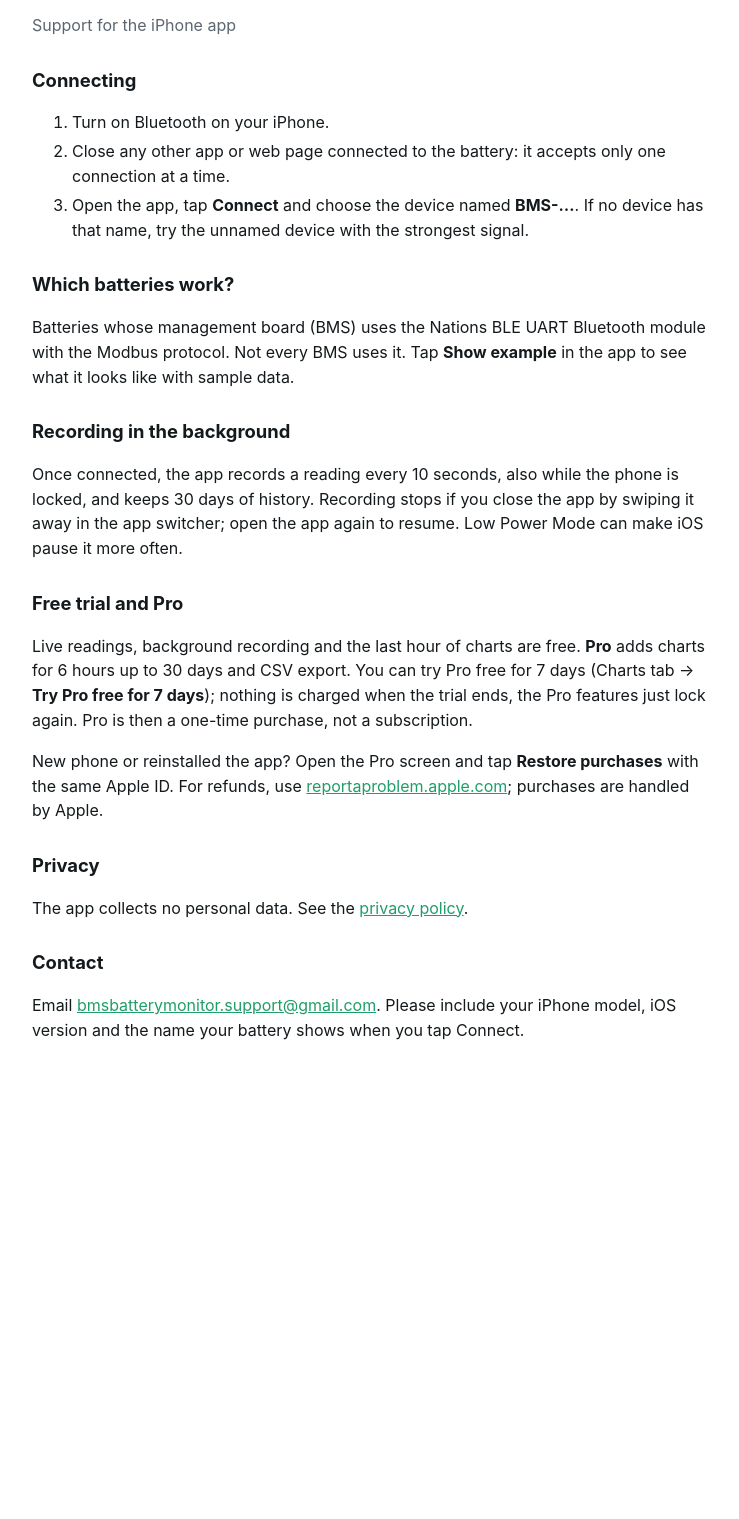
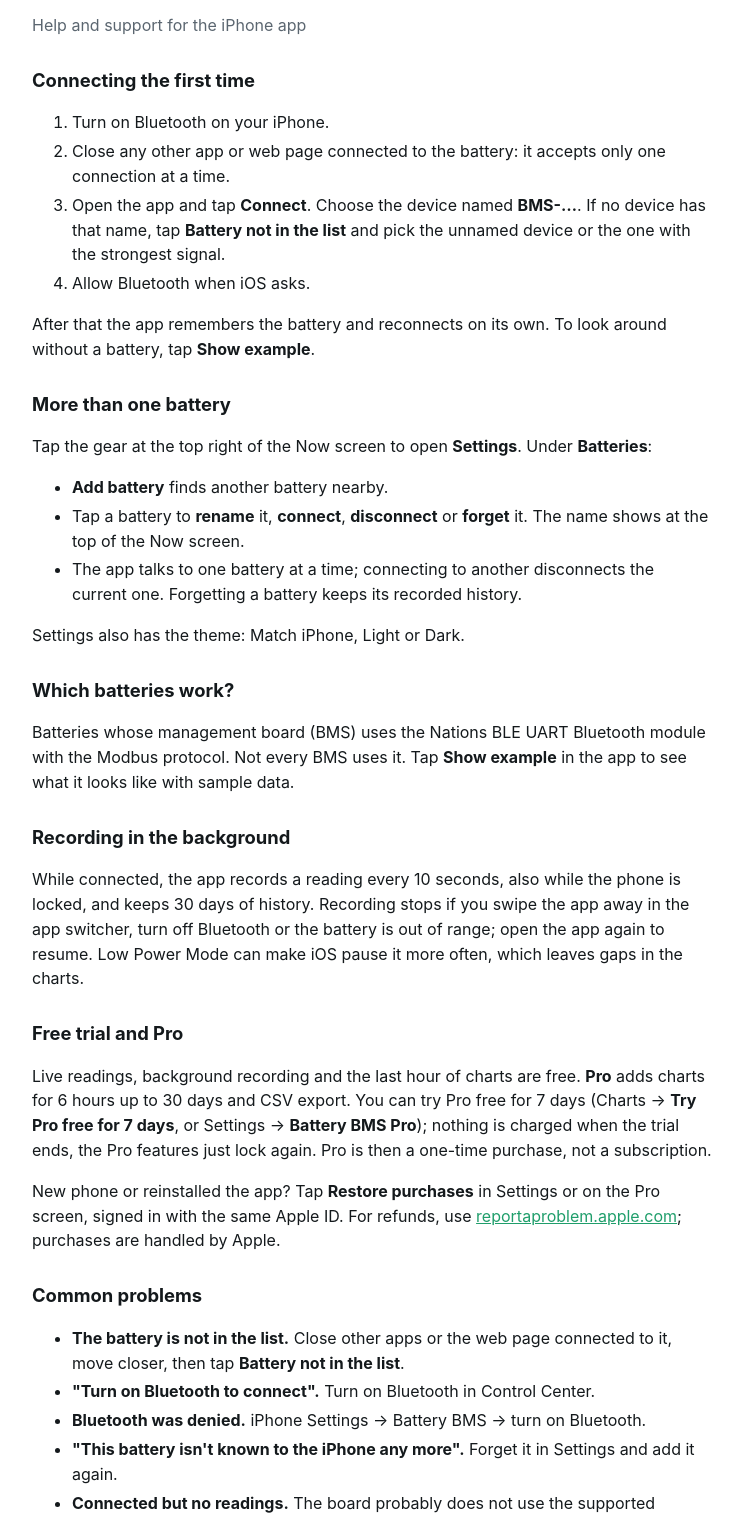
Before and after one commit to malrubaei/battery-monitor, a plain HTML site: page ios/support.html in a window 1280 px wide. Shown: the part 77-1596 px from the top of the page, without its empty margins (268-1007 px from the left). Before the commit the page ends 1200 px from the top, so only its background shows below. Drawn offline with Linux system fonts and the light colour scheme.

Commit message:
iOS pages: Settings and battery list in support and privacy, add terms of use
Co-Authored-By: Claude Opus 5.5 <noreply@anthropic.com>
Claude-Session: https://claude.ai/code/session_01QSqLpfq4rFRvHPHjUHBtbw

```diff
--- a/ios/support.html
+++ b/ios/support.html
@@ -16,30 +16,51 @@ h1{font-size:1.7rem;margin:0 0 4px}h2{font-size:1.15rem;margin:28px 0 8px}
 <body>
 <main>
 <h1>Battery BMS</h1>
-<p class="muted">Support for the iPhone app</p>
+<p class="muted">Help and support for the iPhone app</p>
 
-<h2>Connecting</h2>
+<h2>Connecting the first time</h2>
 <ol>
 <li>Turn on Bluetooth on your iPhone.</li>
 <li>Close any other app or web page connected to the battery: it accepts only one connection at a time.</li>
-<li>Open the app, tap <strong>Connect</strong> and choose the device named <strong>BMS-…</strong>. If no device has that name, try the unnamed device with the strongest signal.</li>
+<li>Open the app and tap <strong>Connect</strong>. Choose the device named <strong>BMS-…</strong>. If no device has that name, tap <strong>Battery not in the list</strong> and pick the unnamed device or the one with the strongest signal.</li>
+<li>Allow Bluetooth when iOS asks.</li>
 </ol>
+<p>After that the app remembers the battery and reconnects on its own. To look around without a battery, tap <strong>Show example</strong>.</p>
+
+<h2>More than one battery</h2>
+<p>Tap the gear at the top right of the Now screen to open <strong>Settings</strong>. Under <strong>Batteries</strong>:</p>
+<ul>
+<li><strong>Add battery</strong> finds another battery nearby.</li>
+<li>Tap a battery to <strong>rename</strong> it, <strong>connect</strong>, <strong>disconnect</strong> or <strong>forget</strong> it. The name shows at the top of the Now screen.</li>
+<li>The app talks to one battery at a time; connecting to another disconnects the current one. Forgetting a battery keeps its recorded history.</li>
+</ul>
+<p>Settings also has the theme: Match iPhone, Light or Dark.</p>
 
 <h2>Which batteries work?</h2>
 <p>Batteries whose management board (BMS) uses the Nations BLE UART Bluetooth module with the Modbus protocol. Not every BMS uses it. Tap <strong>Show example</strong> in the app to see what it looks like with sample data.</p>
 
 <h2>Recording in the background</h2>
-<p>Once connected, the app records a reading every 10 seconds, also while the phone is locked, and keeps 30 days of history. Recording stops if you close the app by swiping it away in the app switcher; open the app again to resume. Low Power Mode can make iOS pause it more often.</p>
+<p>While connected, the app records a reading every 10 seconds, also while the phone is locked, and keeps 30 days of history. Recording stops if you swipe the app away in the app switcher, turn off Bluetooth or the battery is out of range; open the app again to resume. Low Power Mode can make iOS pause it more often, which leaves gaps in the charts.</p>
 
 <h2>Free trial and Pro</h2>
-<p>Live readings, background recording and the last hour of charts are free. <strong>Pro</strong> adds charts for 6 hours up to 30 days and CSV export. You can try Pro free for 7 days (Charts tab → <strong>Try Pro free for 7 days</strong>); nothing is charged when the trial ends, the Pro features just lock again. Pro is then a one-time purchase, not a subscription.</p>
-<p>New phone or reinstalled the app? Open the Pro screen and tap <strong>Restore purchases</strong> with the same Apple ID. For refunds, use <a href="https://reportaproblem.apple.com">reportaproblem.apple.com</a>; purchases are handled by Apple.</p>
+<p>Live readings, background recording and the last hour of charts are free. <strong>Pro</strong> adds charts for 6 hours up to 30 days and CSV export. You can try Pro free for 7 days (Charts → <strong>Try Pro free for 7 days</strong>, or Settings → <strong>Battery BMS Pro</strong>); nothing is charged when the trial ends, the Pro features just lock again. Pro is then a one-time purchase, not a subscription.</p>
+<p>New phone or reinstalled the app? Tap <strong>Restore purchases</strong> in Settings or on the Pro screen, signed in with the same Apple ID. For refunds, use <a href="https://reportaproblem.apple.com">reportaproblem.apple.com</a>; purchases are handled by Apple.</p>
+
+<h2>Common problems</h2>
+<ul>
+<li><strong>The battery is not in the list.</strong> Close other apps or the web page connected to it, move closer, then tap <strong>Battery not in the list</strong>.</li>
+<li><strong>"Turn on Bluetooth to connect".</strong> Turn on Bluetooth in Control Center.</li>
+<li><strong>Bluetooth was denied.</strong> iPhone Settings → Battery BMS → turn on Bluetooth.</li>
+<li><strong>"This battery isn't known to the iPhone any more".</strong> Forget it in Settings and add it again.</li>
+<li><strong>Connected but no readings.</strong> The board probably does not use the supported module.</li>
+<li><strong>Deleting my data.</strong> Charts → <strong>Clear history</strong>, or delete the app. Nothing is stored anywhere else.</li>
+</ul>
 
 <h2>Privacy</h2>
-<p>The app collects no personal data. See the <a href="privacy-policy.html">privacy policy</a>.</p>
+<p>The app collects no personal data. See the <a href="privacy-policy.html">privacy policy</a> and the <a href="terms.html">terms of use</a>.</p>
 
 <h2>Contact</h2>
-<p>Email <a href="mailto:bmsbatterymonitor.support@gmail.com">bmsbatterymonitor.support@gmail.com</a>. Please include your iPhone model, iOS version and the name your battery shows when you tap Connect.</p>
+<p>Email <a href="mailto:bmsbatterymonitor.support@gmail.com">bmsbatterymonitor.support@gmail.com</a>. Please include your iPhone model, iOS version and the name your battery shows in the list when you connect.</p>
 </main>
 </body>
 </html>
```
Also changed, not shown: ios/privacy-policy.html (+4 -3 lines), ios/terms.html (added, +50 -0 lines).
